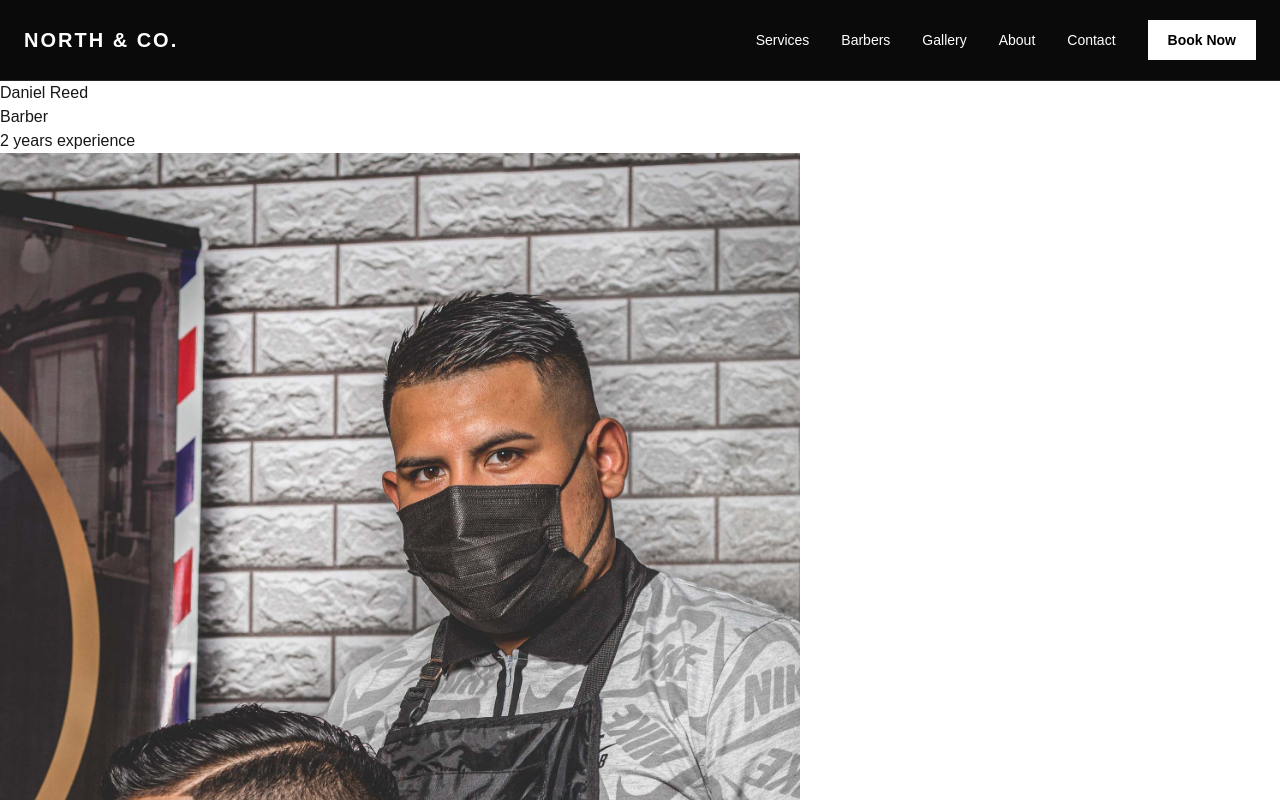
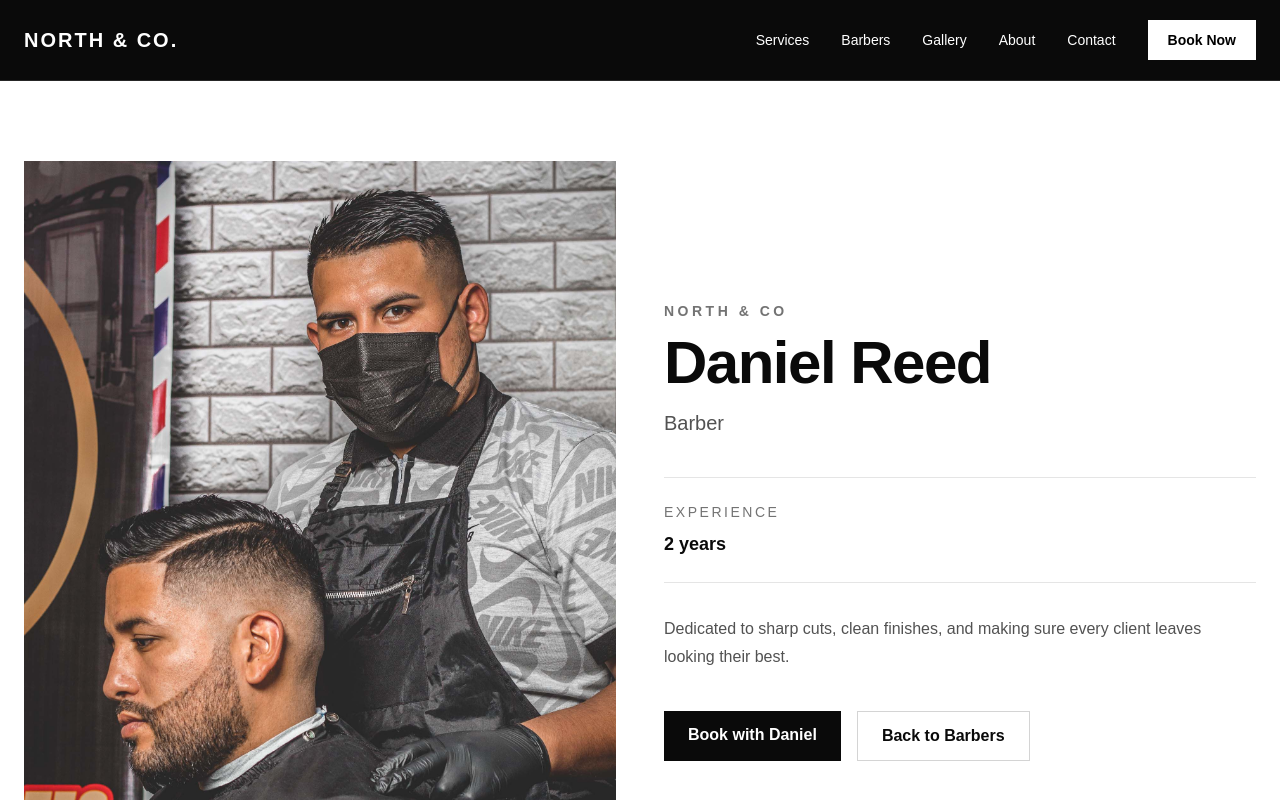
Before and after one commit to Ondrej0/co_barbers_site, a Next.js app: page /barbers/daniel-reed in a window 1280 px wide. Shown: the top 800 px of the page. Built offline with nearby package versions, Linux system fonts and the light colour scheme.

Commit message:
Add styling to barber pages

```diff
--- a/src/app/barbers/[id]/page.tsx
+++ b/src/app/barbers/[id]/page.tsx
@@ -1,6 +1,7 @@
+import Image from "next/image";
+import Link from "next/link";
 import { notFound } from "next/navigation";
-import Image from "next/image";
-import {barbers} from "@/data/barbers";
+import { barbers } from "@/data/barbers";
 
 interface BarberProfilePageProps {
     params: Promise<{
@@ -8,7 +9,9 @@ interface BarberProfilePageProps {
     }>;
 }
 
-export default async function BarberProfilePage({params}: BarberProfilePageProps) {
+export default async function BarberProfilePage({
+                                                    params,
+                                                }: BarberProfilePageProps) {
     const { id } = await params;
 
     const barber = barbers.find((barber) => barber.id === id);
@@ -18,17 +21,63 @@ export default async function BarberProfilePage({params}: BarberProfilePageProps
     }
 
     return (
-        <>
-            <h3>{barber.name}</h3>
-            <p>{barber.role}</p>
-            <p>{barber.experience} years experience</p>
-            <Image
-                alt={`${barber.name}, ${barber.role}`}
-                src={barber.image}
-                width={800}
-                height={800}
-            />
-        </>
+        <main className="bg-white text-neutral-950">
+            <section className="mx-auto grid max-w-7xl gap-12 px-6 py-20 lg:grid-cols-2 lg:items-center">
+                <div className="relative aspect-[4/5] overflow-hidden bg-neutral-100">
+                    <Image
+                        alt={`${barber.name}, ${barber.role}`}
+                        src={barber.image}
+                        fill
+                        className="object-cover"
+                        priority
+                    />
+                </div>
 
+                <div>
+                    <p className="text-sm font-semibold uppercase tracking-[0.25em] text-neutral-500">
+                        North & Co
+                    </p>
+
+                    <h1 className="mt-3 text-5xl font-bold tracking-tight md:text-6xl">
+                        {barber.name}
+                    </h1>
+
+                    <p className="mt-4 text-xl text-neutral-600">
+                        {barber.role}
+                    </p>
+
+                    <div className="mt-10 border-y border-neutral-200 py-6">
+                        <p className="text-sm uppercase tracking-[0.18em] text-neutral-500">
+                            Experience
+                        </p>
+
+                        <p className="mt-2 text-lg font-semibold">
+                            {barber.experience} years
+                        </p>
+                    </div>
+
+                    <p className="mt-8 max-w-xl leading-7 text-neutral-600">
+                        Dedicated to sharp cuts, clean finishes, and making sure
+                        every client leaves looking their best.
+                    </p>
+
+                    <div className="mt-10 flex flex-wrap gap-4">
+                        <Link
+                            href="/book"
+                            className="bg-neutral-950 px-6 py-3 font-semibold text-white transition hover:bg-neutral-800"
+                        >
+                            Book with {barber.name.split(" ")[0]}
+                        </Link>
+
+                        <Link
+                            href="/barbers"
+                            className="border border-neutral-300 px-6 py-3 font-semibold transition hover:bg-neutral-100"
+                        >
+                            Back to Barbers
+                        </Link>
+                    </div>
+                </div>
+            </section>
+        </main>
     );
 }
--- a/src/app/barbers/page.tsx
+++ b/src/app/barbers/page.tsx
@@ -1,7 +1,7 @@
-import {BarberCard} from "@/components/BarberCard";
-import {barbers} from "@/data/barbers";
+import { BarberCard } from "@/components/BarberCard";
+import { barbers } from "@/data/barbers";
 
-export default function Barbers(){
+export default function Barbers() {
     return (
         <>
             <section className="bg-white py-20 text-neutral-950">
@@ -10,20 +10,31 @@ export default function Barbers(){
                         North & Co
                     </p>
 
-                    <h1 className="mt-3 text-5xl font-bold tracking-tight">
+                    <h1 className="mt-3 text-5xl font-bold tracking-tight md:text-6xl">
                         Meet the Barbers
                     </h1>
 
                     <p className="mt-6 max-w-2xl text-lg leading-8 text-neutral-600">
-                        Get to know your team
+                        Meet the people behind the chair. Experienced barbers,
+                        sharp attention to detail, and a style for every client.
                     </p>
                 </div>
             </section>
-            <section className="bg-white py-20 text-neutral-950">
-                {barbers.map((barber) => (
-                    <BarberCard key={barber.id} name={barber.name} id={barber.id} experience={barber.experience} role={barber.role} />
-                ))}
+
+            <section className="bg-white pb-24 text-neutral-950">
+                <div className="mx-auto grid max-w-7xl gap-8 px-6 md:grid-cols-2 lg:grid-cols-3">
+                    {barbers.map((barber) => (
+                        <BarberCard
+                            key={barber.id}
+                            id={barber.id}
+                            name={barber.name}
+                            role={barber.role}
+                            experience={barber.experience}
+                            image={barber.image}
+                        />
+                    ))}
+                </div>
             </section>
         </>
-    )
+    );
 }
--- a/src/components/BarberCard.tsx
+++ b/src/components/BarberCard.tsx
@@ -1,3 +1,4 @@
+import Image from "next/image";
 import Link from "next/link";
 
 interface BarberCardProps {
@@ -5,15 +6,47 @@ interface BarberCardProps {
     name: string;
     role: string;
     experience: number;
+    image: string;
 }
 
-export function BarberCard({ id, name, role, experience }: BarberCardProps) {
+export function BarberCard({
+                               id,
+                               name,
+                               role,
+                               experience,
+                               image,
+                           }: BarberCardProps) {
     return (
-        <>
-            <p>{name}</p>
-            <p>{role}</p>
-            <p>{experience} years experience</p>
-            <Link href={`/barbers/${id}`}>View Profile</Link>
-        </>
-    )
+        <article className="group overflow-hidden bg-neutral-100">
+            <div className="relative aspect-[4/5] overflow-hidden">
+                <Image
+                    src={image}
+                    alt={`${name}, ${role}`}
+                    fill
+                    className="object-cover transition duration-500 group-hover:scale-105"
+                />
+            </div>
+
+            <div className="p-6">
+                <p className="text-xs font-semibold uppercase tracking-[0.2em] text-neutral-500">
+                    {role}
+                </p>
+
+                <h2 className="mt-2 text-2xl font-bold tracking-tight text-neutral-950">
+                    {name}
+                </h2>
+
+                <p className="mt-2 text-sm text-neutral-600">
+                    {experience} years experience
+                </p>
+
+                <Link
+                    href={`/barbers/${id}`}
+                    className="mt-6 inline-block border-b border-neutral-950 pb-1 text-sm font-semibold transition hover:text-neutral-500"
+                >
+                    View Profile
+                </Link>
+            </div>
+        </article>
+    );
 }
```
